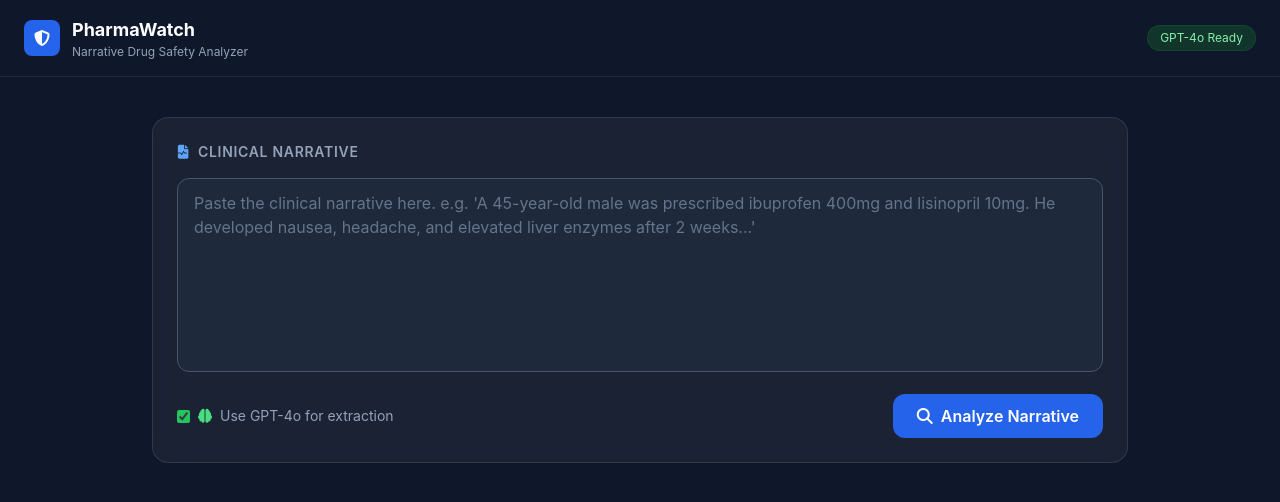
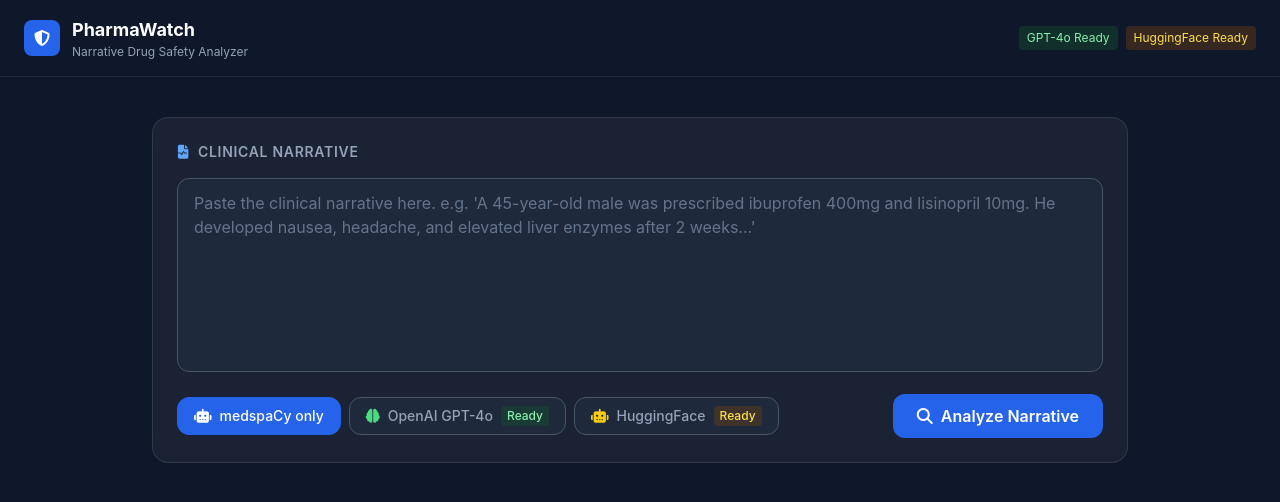
Before and after one commit to asaxena431/pharmawatch-dashboard, a Flask app: page / in a window 1280 px wide. Shown: the top 502 px of the page. Run offline with Flask 3, Linux system fonts and the light colour scheme; some libraries are stand-ins or nearby versions.

Commit message:
Add HuggingFace engine option alongside OpenAI GPT-4o; 3-button engine selector in UI

```diff
--- a/app.py
+++ b/app.py
@@ -645,6 +645,95 @@ Return ONLY valid JSON:
 For each reaction, set "drug" to the name of the drug most likely responsible. If unclear, set to null.
 """
 
+# ── HuggingFace Inference API extraction ─────────────────────────────────────
+HF_NER_MODEL = "d4data/biomedical-ner-all"
+
+def extract_huggingface(text):
+    """Extract drugs and reactions via HuggingFace Inference API (NER model)."""
+    api_key = os.environ.get("HUGGINGFACE_API_KEY")
+    if not api_key:
+        return {"error": "HuggingFace API key not set", "drugs": [], "reactions": [],
+                "patient": {}, "causality": None, "overall_severity": None, "notes": ""}
+    try:
+        url = f"https://api-inference.huggingface.co/models/{HF_NER_MODEL}"
+        headers = {"Authorization": f"Bearer {api_key}"}
+        # HF NER returns list of entity dicts
+        resp = requests.post(url, headers=headers,
+                             json={"inputs": text[:2000]},  # model token limit
+                             timeout=30)
+        resp.raise_for_status()
+        entities = resp.json()
+        if isinstance(entities, dict) and "error" in entities:
+            return {"error": entities["error"], "drugs": [], "reactions": [],
+                    "patient": {}, "causality": None, "overall_severity": None, "notes": ""}
+
+        drugs, reactions = [], []
+        seen_drugs, seen_reactions = set(), set()
+        text_lower = text.lower()
+
+        for ent in entities:
+            word  = ent.get("word", "").lstrip("##").strip()
+            label = ent.get("entity_group", ent.get("entity", ""))
+            if not word or len(word) < 2:
+                continue
+            word_lower = word.lower()
+
+            # Map entity labels to drug / reaction
+            if any(t in label for t in ["Chemical", "Drug", "DRUG", "Medication"]):
+                if word_lower not in seen_drugs:
+                    seen_drugs.add(word_lower)
+                    # Try to find dose/route nearby
+                    m = re.search(re.escape(word_lower), text_lower)
+                    dose = route = None
+                    if m:
+                        ctx = text[max(0, m.start()-10):m.end()+80]
+                        dm  = DOSE_PATTERN.search(ctx)
+                        rm  = re.search(r'\b(oral(?:ly)?|IV|intravenous(?:ly)?|IM|subcutaneous(?:ly)?|SC|topical(?:ly)?|inhaled?)\b', ctx, re.IGNORECASE)
+                        dose  = dm.group(0) if dm else None
+                        route = rm.group(0).lower() if rm else None
+                    drugs.append({"name": word_lower, "dose": dose, "route": route, "indication": None})
+
+            elif any(t in label for t in ["Disease", "disorder", "DISEASE", "Symptom", "Sign", "ADR", "Adverse"]):
+                if word_lower not in seen_reactions:
+                    seen_reactions.add(word_lower)
+                    m = re.search(re.escape(word_lower), text_lower)
+                    severity = onset = None
+                    if m:
+                        ctx = text[max(0, m.start()-30):m.end()+80]
+                        sm  = SEVERITY_PATTERN.search(ctx)
+                        ons = re.search(r'after\s+([\w\s]+?)(?:,|\.|\s+(?:he|she|the|patient))', ctx, re.IGNORECASE)
+                        severity = sm.group(0).lower() if sm else None
+                        onset    = ons.group(1).strip() if ons else None
+                        # Associate with nearest preceding drug
+                        drug_positions = []
+                        for d in drugs:
+                            dm2 = re.search(re.escape(d["name"]), text_lower)
+                            if dm2: drug_positions.append((dm2.start(), d["name"]))
+                        preceding = [(pos, name) for pos, name in drug_positions if pos <= m.start()]
+                        assoc_drug = max(preceding, key=lambda x: x[0])[1] if preceding else None
+                    else:
+                        assoc_drug = None
+                    reactions.append({"reaction": word_lower, "severity": severity,
+                                      "onset": onset, "outcome": "unknown", "drug": assoc_drug})
+
+        age_m  = AGE_PATTERN.search(text)
+        sex_m  = SEX_PATTERN.search(text)
+        return {
+            "drugs": drugs,
+            "reactions": reactions,
+            "patient": {"age": age_m.group(1) if age_m else None,
+                        "sex": sex_m.group(0).lower() if sex_m else None,
+                        "relevant_history": None},
+            "causality": "unassessable",
+            "overall_severity": None,
+            "notes": f"Extracted via HuggingFace ({HF_NER_MODEL}). {len(drugs)} drug(s), {len(reactions)} reaction(s)."
+        }
+    except Exception as e:
+        print(f"[HF ERROR] {e}")
+        return {"error": str(e), "drugs": [], "reactions": [],
+                "patient": {}, "causality": None, "overall_severity": None, "notes": str(e)}
+
+
 def extract_gpt(text):
     """GPT-4o extraction via OpenAI API."""
     api_key = os.environ.get("OPENAI_API_KEY")
@@ -786,19 +875,26 @@ def api_analyze_narrative():
     })
 
 
+@app.route("/api/check-hf", methods=["GET"])
+def api_check_hf():
+    available = bool(os.environ.get("HUGGINGFACE_API_KEY"))
+    return jsonify({"available": available, "model": HF_NER_MODEL})
+
+
 @app.route("/api/compare-engines", methods=["POST"])
 def api_compare_engines():
-    """Run medspaCy + GPT-4 on same narrative and return side-by-side diff."""
+    """Run medspaCy + chosen AI engine on same narrative and return results."""
     data      = request.json
     narrative = data.get("narrative", "").strip()
     drug_name = data.get("drug_name", "").strip()
+    engine    = data.get("engine", "openai")  # 'openai' | 'huggingface'
 
     if not narrative:
         return jsonify({"error": "Narrative text required"}), 400
 
     try:
         ms_result  = extract_medspacy(narrative)
-        gpt_result = extract_gpt(narrative)
+        gpt_result = extract_huggingface(narrative) if engine == "huggingface" else extract_gpt(narrative)
         diff       = diff_extractions(ms_result, gpt_result)
 
         ms_conf  = calculate_confidence(ms_result)
--- a/templates/index.html
+++ b/templates/index.html
@@ -27,7 +27,7 @@
       <p class="text-xs text-slate-400">Narrative Drug Safety Analyzer</p>
     </div>
   </div>
-  <div id="openaiStatus" class="text-xs px-3 py-1 rounded-full bg-slate-800 text-slate-400">Checking OpenAI...</div>
+  <div class="flex gap-2 text-xs"><span id="openaiStatus" class="px-2 py-1 rounded bg-slate-800 text-slate-400">OpenAI...</span><span id="hfStatus" class="px-2 py-1 rounded bg-slate-800 text-slate-400">HuggingFace...</span></div>
 </nav>
 
 <div class="max-w-5xl mx-auto px-6 py-10 space-y-8">
@@ -40,11 +40,23 @@
     <textarea id="narrativeInput" rows="7"
       placeholder="Paste the clinical narrative here. e.g. 'A 45-year-old male was prescribed ibuprofen 400mg and lisinopril 10mg. He developed nausea, headache, and elevated liver enzymes after 2 weeks...'"
       class="w-full bg-slate-800 border border-slate-600 rounded-xl px-4 py-3 text-white placeholder-slate-500 focus:outline-none focus:border-blue-500 resize-none mb-4"></textarea>
-    <div class="flex items-center justify-between flex-wrap gap-3">
-      <label class="flex items-center gap-2 text-sm text-slate-400 cursor-pointer">
-        <input type="checkbox" id="useGpt" class="rounded accent-green-500"/>
-        <i class="fa-solid fa-brain text-green-400"></i> Use GPT-4o for extraction
-      </label>
+    <div class="flex items-center justify-between flex-wrap gap-4">
+      <div class="flex gap-2 flex-wrap">
+        <button onclick="setEngine('medspacy')" id="btn-medspacy"
+          class="engine-btn px-4 py-2 rounded-xl text-sm font-medium border transition flex items-center gap-2 border-blue-600 bg-blue-600 text-white">
+          <i class="fa-solid fa-robot"></i> medspaCy only
+        </button>
+        <button onclick="setEngine('openai')" id="btn-openai"
+          class="engine-btn px-4 py-2 rounded-xl text-sm font-medium border transition flex items-center gap-2 border-slate-600 bg-slate-800 text-slate-400">
+          <i class="fa-solid fa-brain text-green-400"></i> OpenAI GPT-4o
+          <span id="openaiTag" class="text-xs px-1.5 py-0.5 rounded bg-slate-700">...</span>
+        </button>
+        <button onclick="setEngine('huggingface')" id="btn-huggingface"
+          class="engine-btn px-4 py-2 rounded-xl text-sm font-medium border transition flex items-center gap-2 border-slate-600 bg-slate-800 text-slate-400">
+          <i class="fa-solid fa-robot text-yellow-400"></i> HuggingFace
+          <span id="hfTag" class="text-xs px-1.5 py-0.5 rounded bg-slate-700">...</span>
+        </button>
+      </div>
       <button onclick="analyzeNarrative()"
         class="px-6 py-2.5 bg-blue-600 hover:bg-blue-500 text-white font-semibold rounded-xl transition flex items-center gap-2">
         <i class="fa-solid fa-magnifying-glass"></i> Analyze Narrative
@@ -157,10 +169,22 @@
     return html;
   }
 
+  var selectedEngine = 'medspacy';
+  function setEngine(e) {
+    selectedEngine = e;
+    ['medspacy','openai','huggingface'].forEach(function(id) {
+      var btn = document.getElementById('btn-' + id);
+      if (id === e) {
+        btn.className = 'engine-btn px-4 py-2 rounded-xl text-sm font-medium border transition flex items-center gap-2 border-blue-600 bg-blue-600 text-white';
+      } else {
+        btn.className = 'engine-btn px-4 py-2 rounded-xl text-sm font-medium border transition flex items-center gap-2 border-slate-600 bg-slate-800 text-slate-400';
+      }
+    });
+  }
+
   async function analyzeNarrative() {
     const narrative = document.getElementById('narrativeInput').value.trim();
     if (!narrative) { alert('Please enter a clinical narrative.'); return; }
-    const useGpt = document.getElementById('useGpt').checked;
 
     document.getElementById('loading').classList.remove('hidden');
     document.getElementById('results').classList.add('hidden');
@@ -169,11 +193,13 @@
     const timer = setTimeout(function() { controller.abort(); }, 60000);
     let data;
     try {
-      const endpoint = useGpt ? '/api/compare-engines' : '/api/analyze-narrative';
+      const useAI   = selectedEngine === 'openai' || selectedEngine === 'huggingface';
+      const endpoint = useAI ? '/api/compare-engines' : '/api/analyze-narrative';
+      const body     = {narrative: narrative, drug_name: '', engine: selectedEngine};
       const res = await fetch(endpoint, {
         method: 'POST',
         headers: {'Content-Type': 'application/json'},
-        body: JSON.stringify({narrative: narrative, drug_name: ''}),
+        body: JSON.stringify(body),
         signal: controller.signal
       });
       if (!res.ok) {
@@ -192,8 +218,10 @@
     if (data.error) { alert('Error: ' + data.error); return; }
 
     const extracted = data.merged || data.extracted || {};
-    const gptUsed   = useGpt && data.gpt && !data.gpt.error;
-    const engine    = gptUsed ? 'GPT-4o + medspaCy' : 'medspaCy';
+    const engineLabel = selectedEngine === 'openai' ? 'GPT-4o + medspaCy'
+                      : selectedEngine === 'huggingface' ? 'HuggingFace + medspaCy'
+                      : 'medspaCy';
+    const engine = engineLabel;
     const drugs     = extracted.drugs     || [];
     const reactions = extracted.reactions || [];
 
@@ -280,19 +308,37 @@
     document.getElementById('results').classList.remove('hidden');
   }
 
-  // Check OpenAI on load
   window.addEventListener('DOMContentLoaded', async function() {
+    // Check OpenAI
     try {
-      const res  = await fetch('/api/check-openai');
-      const data = await res.json();
-      const el   = document.getElementById('openaiStatus');
-      if (data.available) {
+      const r = await fetch('/api/check-openai');
+      const d = await r.json();
+      const el = document.getElementById('openaiStatus');
+      const tag = document.getElementById('openaiTag');
+      if (d.available) {
         el.textContent = 'GPT-4o Ready';
-        el.className   = 'text-xs px-3 py-1 rounded-full bg-green-900/50 text-green-300 border border-green-800/40';
-        document.getElementById('useGpt').checked = true;
+        el.className   = 'px-2 py-1 rounded bg-green-900/40 text-green-300';
+        tag.textContent = 'Ready'; tag.className = 'text-xs px-1.5 py-0.5 rounded bg-green-900/40 text-green-300';
       } else {
         el.textContent = 'GPT-4o Unavailable';
-        el.className   = 'text-xs px-3 py-1 rounded-full bg-slate-800 text-slate-400';
+        el.className   = 'px-2 py-1 rounded bg-slate-800 text-slate-400';
+        tag.textContent = 'No key'; tag.className = 'text-xs px-1.5 py-0.5 rounded bg-slate-700 text-slate-500';
+      }
+    } catch(e) {}
+    // Check HuggingFace
+    try {
+      const r2 = await fetch('/api/check-hf');
+      const d2 = await r2.json();
+      const el2  = document.getElementById('hfStatus');
+      const tag2 = document.getElementById('hfTag');
+      if (d2.available) {
+        el2.textContent = 'HuggingFace Ready';
+        el2.className   = 'px-2 py-1 rounded bg-yellow-900/40 text-yellow-300';
+        tag2.textContent = 'Ready'; tag2.className = 'text-xs px-1.5 py-0.5 rounded bg-yellow-900/40 text-yellow-300';
+      } else {
+        el2.textContent = 'HuggingFace: No key';
+        el2.className   = 'px-2 py-1 rounded bg-slate-800 text-slate-400';
+        tag2.textContent = 'No key'; tag2.className = 'text-xs px-1.5 py-0.5 rounded bg-slate-700 text-slate-500';
       }
     } catch(e) {}
   });
```
